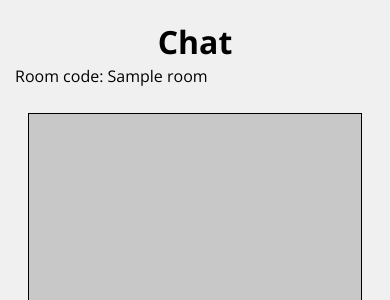
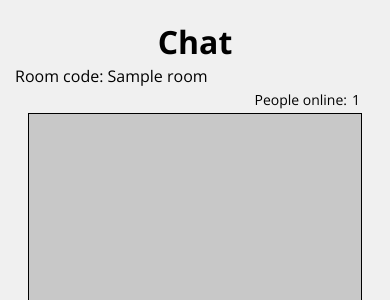
Before and after one commit to Xantus10/SocketIO_chat_app, a Flask app: template templates/chat.html in a window 390 px wide. Shown: the top 300 px of the page. Run offline with Flask 3, Linux system fonts and the light colour scheme; the template is opened without the code that fills it: most values are stand-ins (such as "Sample title", 1, 10 or a date in 2020); some libraries are stand-ins or nearby versions.

Commit message:
Added 'people online' counter

```diff
--- a/app.py
+++ b/app.py
@@ -1,5 +1,5 @@
 from flask import Flask, render_template, request, send_from_directory, redirect, session
-from flask_socketio import SocketIO, join_room, leave_room, send
+from flask_socketio import SocketIO, join_room, leave_room, send, emit
 from os import path
 from secrets import token_hex
 from datetime import datetime
@@ -35,6 +35,7 @@ def io_connect(_):
   join_room(code)
   msg = createMessage('', f"{name} has joined the room!")
   send(msg, to=code)
+  emit("Dis/Connect", {'change': "+"}, to=code)
   chatrooms[code]['members'] += 1
   chatrooms[code]['messages'].append(msg)
 
@@ -59,6 +60,7 @@ def io_disconnect():
     chatrooms[code]['members'] -= 1
     msg = createMessage('', f"{name} has left the room!")
     send(msg, to=code)
+    emit("Dis/Connect", {'change': "-"}, to=code)
     chatrooms[code]['messages'].append(msg)
     if chatrooms[code]['members'] <= 0:
       del chatrooms[code]
@@ -70,7 +72,7 @@ def chat():
   code = session.get('room')
   if not name or not code or not code in chatrooms:
     return redirect('/')
-  return render_template('chat.html', name=name, room=code, messages=chatrooms[code]['messages'])
+  return render_template('chat.html', name=name, room=code, messages=chatrooms[code]['messages'], personCount=chatrooms[code]['members']) # possibly add 1
 
 
 @app.route('/favicon.ico')
--- a/static/scripts/chat.js
+++ b/static/scripts/chat.js
@@ -10,6 +10,21 @@ function createChatLine(sender, message, time) {
   <p>${sender}${(sender === "") ? "[O] " : ": "}${message}</p></li>`;
   window.scrollTo(0, document.body.scrollHeight);
 }
+
+
+// Person dis/connect count
+socketIO.on("Dis/Connect", function (change) {changePersonCount(change.change)});
+function changePersonCount(change) {
+  let num = parseInt(document.getElementById("onlineCount").innerHTML);
+  console.log(change);
+  if (change === "+") {
+    num++;
+  } else {
+    num--;
+  }
+  document.getElementById("onlineCount").innerHTML = num;
+}
+
 
 // Sending a message
 function sendMessage() {
--- a/static/styles/chat.css
+++ b/static/styles/chat.css
@@ -66,6 +66,15 @@ label {
   left: 50px;
 }
 
+#online {
+  position: fixed;
+  right: 40px;
+  top: 90px;
+  display: flex;
+  flex-direction: row;
+  gap: 5px;
+}
+
 @media (max-width: 1000px) {
   div.container {
     width: 75%;
@@ -81,6 +90,17 @@ label {
     bottom: none;
     left: 15px;
     top: 65px;
+  }
+
+  #online {
+    right: 5px;
+    flex-direction: column;
+    align-items: flex-end;
+    font-size: 14px;
+  }
+
+  #onlineCount {
+    font-size: 16px;
   }
 }
 
@@ -102,4 +122,15 @@ label {
     padding: 3px;
     font-size: 14px;
   }
+
+  #online {
+    right: 30px;
+    flex-direction: row;
+    align-items: center;
+    position: absolute;
+  }
+
+  #onlineCount {
+    font-size: 14px;
+  }
 }
--- a/templates/chat.html
+++ b/templates/chat.html
@@ -4,6 +4,10 @@
 {% block content %}
 <h1>Chat</h1>
 <p id="roomcode">Room code: {{room}}</p>
+<div id="online">
+  <p>People online: </p>
+  <p id="onlineCount">{{personCount}}</p>
+</div>
 <div class="messageContainer">
   <ul id="messageUL">
     {% for mes in messages %}
```
